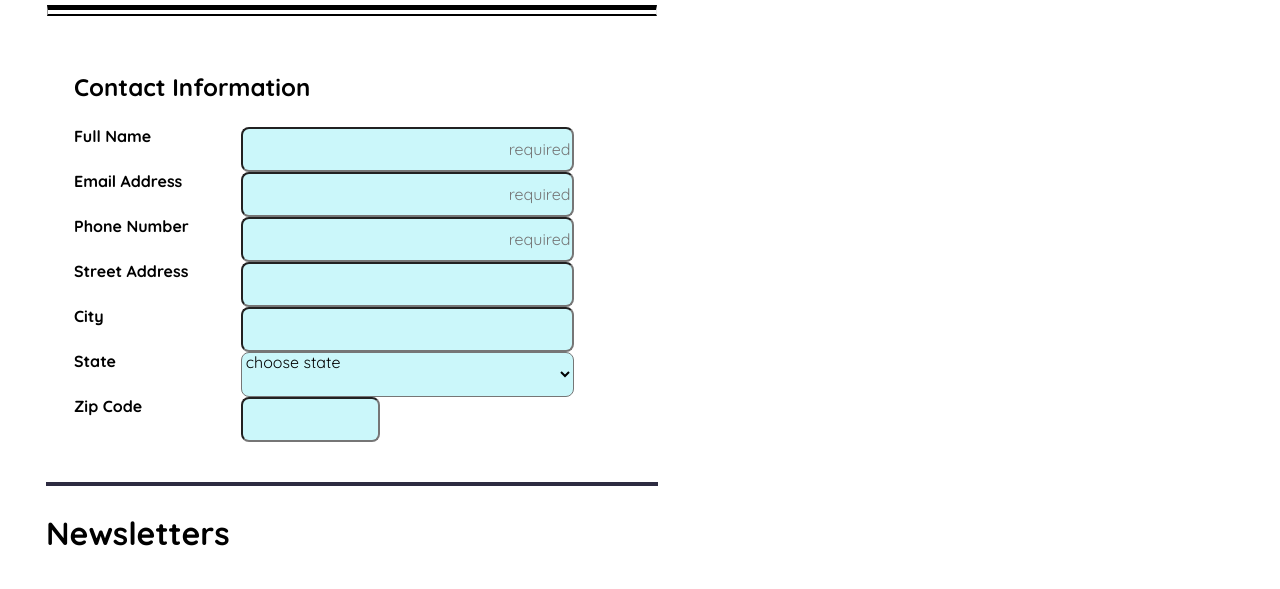
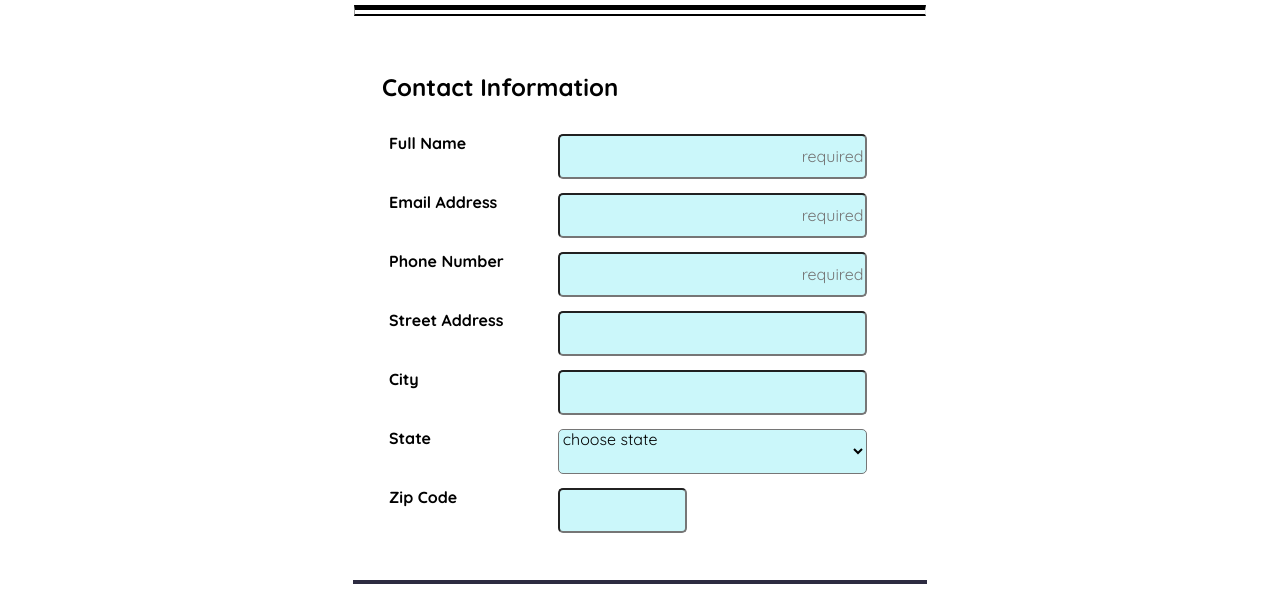
Before and after one commit to KellerC21/Online--Registration-Form-Unit-03, a plain HTML site: page index.html in a window 1280 px wide. Shown: the part 197-786 px from the top of the page. Drawn offline with Linux system fonts and the light colour scheme.

Commit message:
Update style.css

```diff
--- a/css/style.css
+++ b/css/style.css
@@ -120,26 +120,10 @@ button {
 
   @media only screen and (min-width: 768px){
 
-
-    body {
-        display: flex;
-        flex-direction: column;
-        flex-wrap: wrap;
-    }
-
-    main {
-        display: flex;
-        flex-direction: column;
-        text-align: left;
-        width: 50%;
-    }
-
-    header {
-        display: flex;
-        flex-direction: column;
-        background-color:#2d3945;
-        color:#f2f2f2;
-        text-align: center;
+    main{
+        max-width: 600px;
+        margin-left: auto;
+        margin-right: auto;
     }
 
     .user{
@@ -148,24 +132,23 @@ button {
         flex-wrap: wrap;
         text-align: left;
         margin: 30px;
-
         font-weight: 700;
     }
-
 
     .user input,
     select {
         align-self: flex-end;
         width: 60%;
         flex-direction: column;
-
+        border-radius: 5px;
+        margin: 7px;
     }
 
     .user label {
         align-self: flex-start;
         width: 30%;
         flex-direction: column;
-
+        margin: 7px;
     }
 
     #zipcode{
```
